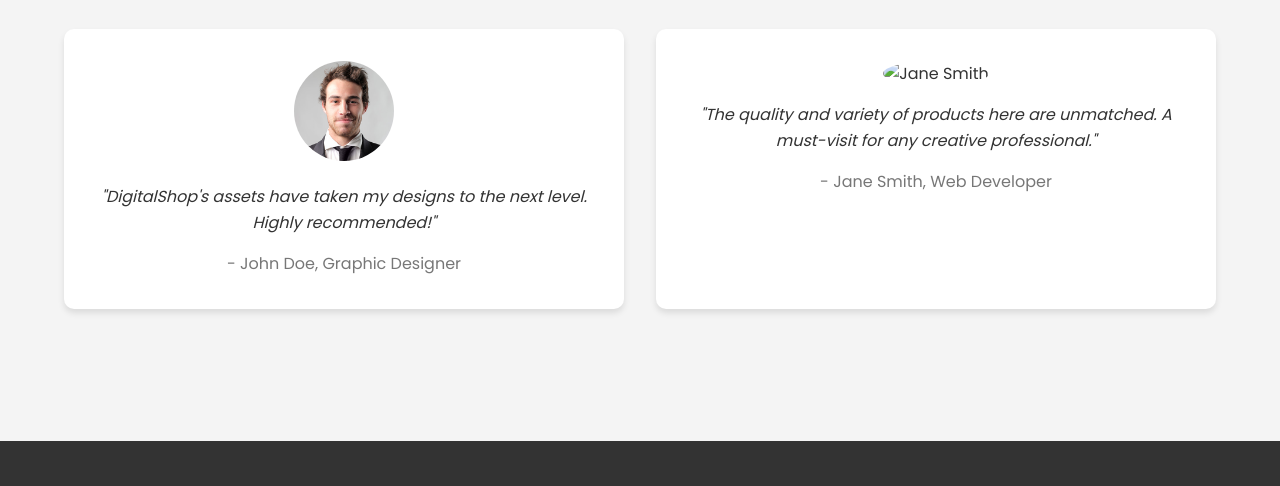
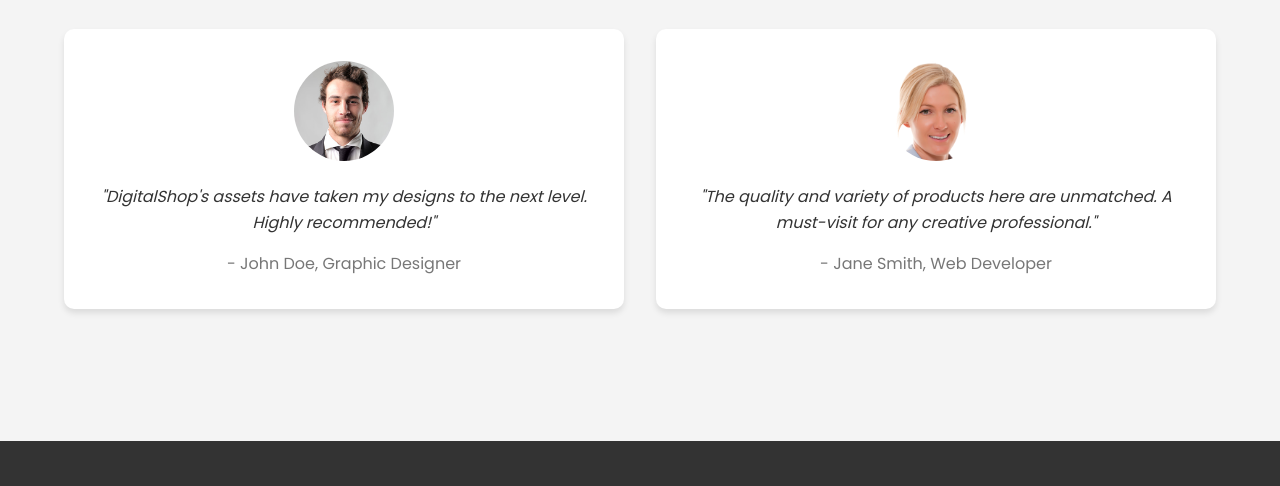
Before and after one commit to jhievalie/digitalshop, a plain HTML site: page index.html in a window 1280 px wide. Shown: the part 2109-2595 px from the top of the page. Drawn offline with Linux system fonts and the light colour scheme.

Commit message:
Update index.html

```diff
--- a/index.html
+++ b/index.html
@@ -86,7 +86,7 @@
                     <span>- John Doe, Graphic Designer</span>
                 </div>
                 <div class="testimonial">
-                    <img src="mages/Jane_Smith.png" alt="Jane Smith" class="testimonial-avatar">
+                    <img src="images/Jane_Smith.png" alt="Jane Smith" class="testimonial-avatar">
                     <p>"The quality and variety of products here are unmatched. A must-visit for any creative professional."</p>
                     <span>- Jane Smith, Web Developer</span>
                 </div>
```
